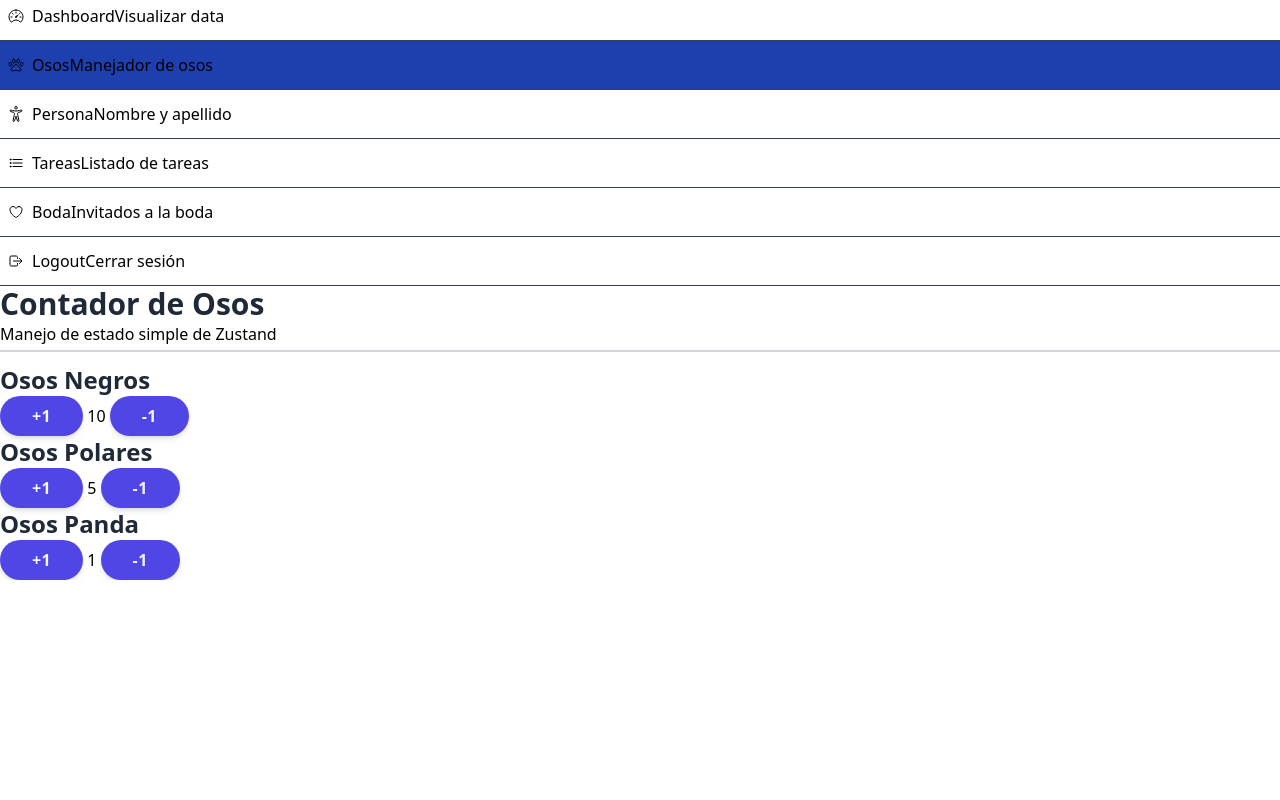
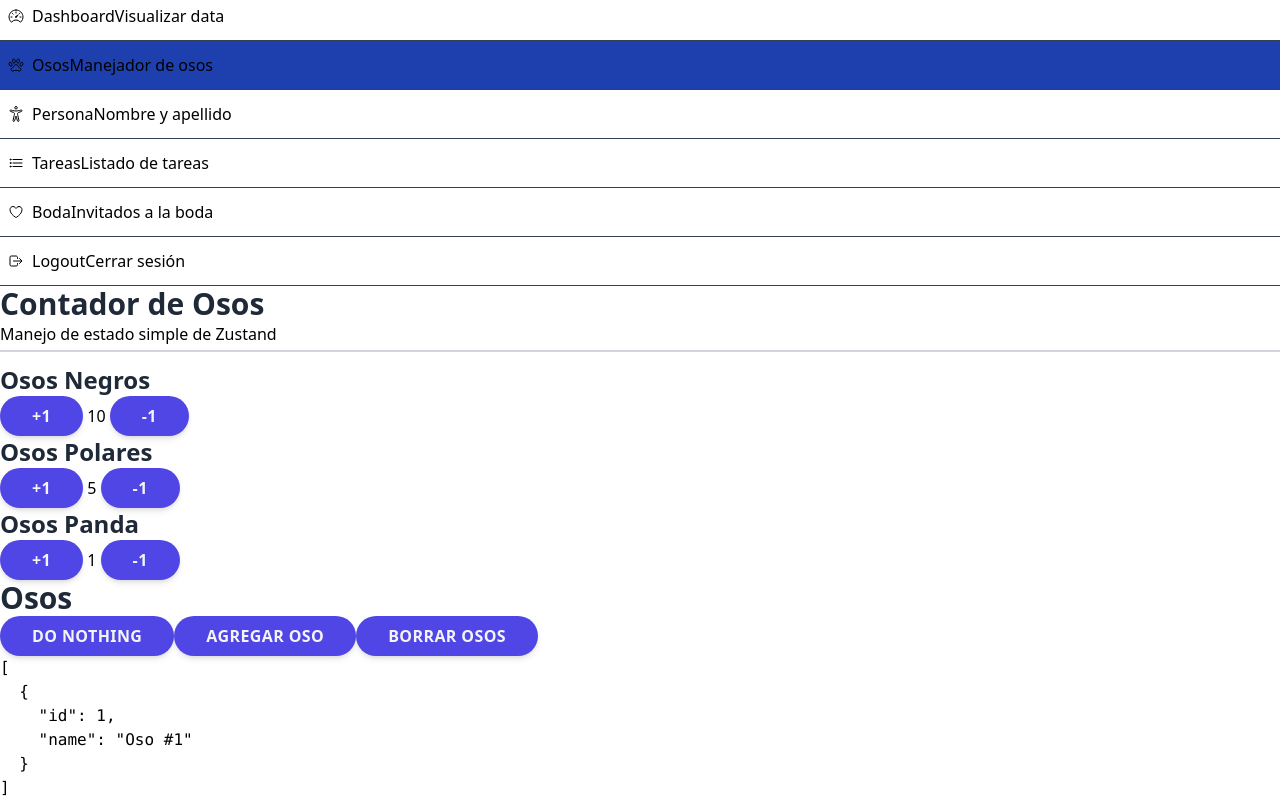
Before and after one commit to mikeolopolous/zustand-mini-curso, a React (Vite) app: page /dashboard/bears in a window 1280 px wide. Shown: the part 416-1216 px from the top of the page. Before the commit the page ends 996 px from the top, so only its background shows below. Built offline with nearby package versions, Linux system fonts and the light colour scheme.

Commit message:
fin de las bases de zustand

```diff
--- a/src/pages/01-basic/BearPage.tsx
+++ b/src/pages/01-basic/BearPage.tsx
@@ -1,3 +1,4 @@
+import { useShallow } from 'zustand/react/shallow';
 import { WhiteCard } from '../../components';
 import { useBearStore } from '../../stores';
 
@@ -16,6 +17,8 @@ export const BearPage = () => {
         <PolarBears />
 
         <PandaBears />
+
+        <BearsDisplay />
 
       </div>
 
@@ -73,3 +76,24 @@ export const PandaBears = () => {
     </WhiteCard>
   )
 }
+
+export const BearsDisplay = () => {
+  const bears = useBearStore(useShallow(state => state.bears))
+  const doNothing = useBearStore(state => state.doNothing)
+  const addBear = useBearStore(state => state.addBear)
+  const clearBears = useBearStore(state => state.clearBears)
+
+  return (
+    <WhiteCard>
+      <h1>Osos</h1>
+      <button onClick={doNothing}>Do Nothing</button>
+      <button className='mt-2' onClick={addBear}>Agregar oso</button>
+      <button className='mt-2' onClick={clearBears}>Borrar osos</button>
+      <pre>
+        <pre>
+          {JSON.stringify(bears, null, 2)}
+        </pre>
+      </pre>
+    </WhiteCard>
+  )
+}
--- a/src/pages/dashboard/DashboardPage.tsx
+++ b/src/pages/dashboard/DashboardPage.tsx
@@ -1,7 +1,10 @@
 import { IoAccessibilityOutline, IoHeartOutline, IoListOutline, IoLockClosedOutline, IoPawOutline } from 'react-icons/io5';
 import { WhiteCard } from '../../components';
+import { useBearStore } from '../../stores';
 
 export const Dashboard = () => {
+  const totalBears = useBearStore(state => state.computed.totalBears)
+
   return (
     <>
       <h1>Dashboard</h1>
@@ -13,7 +16,7 @@ export const Dashboard = () => {
         <WhiteCard centered>
           <IoPawOutline size={ 50 } className="text-indigo-600" />
           <h2>Osos</h2>
-          <p>Información</p>
+          <p>{totalBears}</p>
         </WhiteCard>
 
 
--- a/src/stores/bears/bears.store.ts
+++ b/src/stores/bears/bears.store.ts
@@ -1,19 +1,47 @@
 import { create } from 'zustand';
+
+interface Bear {
+  id: number;
+  name: string;
+}
 
 interface BearState {
   blackBears: number;
   polarBears: number;
   pandaBears: number;
 
+  bears: Bear[];
+
+  computed: {
+    totalBears: number;
+  };
+
   increaseBlackBears: (by: number) => void;
   increasePolarBears: (by: number) => void;
   increasePandaBears: (by: number) => void;
+
+  doNothing: () => void;
+  addBear: () => void;
+  clearBears: () => void;
 }
 
-export const useBearStore = create<BearState>()((set) => ({
+export const useBearStore = create<BearState>()((set, get) => ({
   blackBears: 10,
   polarBears: 5,
   pandaBears: 1,
+
+  bears: [{ id: 1, name: 'Oso #1' }],
+
+  computed: {
+    get totalBears() {
+      return (
+        get().blackBears +
+        get().polarBears +
+        get().pandaBears +
+        get().bears.length
+      );
+    },
+  },
 
   increaseBlackBears: (by: number) =>
     set((state) => ({ blackBears: state.blackBears + by })),
@@ -21,4 +49,13 @@ export const useBearStore = create<BearState>()((set) => ({
     set((state) => ({ polarBears: state.polarBears + by })),
   increasePandaBears: (by: number) =>
     set((state) => ({ pandaBears: state.pandaBears + by })),
+  doNothing: () => set((state) => ({ bears: [...state.bears] })),
+  addBear: () =>
+    set((state) => ({
+      bears: [
+        ...state.bears,
+        { id: state.bears.length + 1, name: `Oso #${state.bears.length + 1}` },
+      ],
+    })),
+  clearBears: () => set({ bears: [] }),
 }));
```
